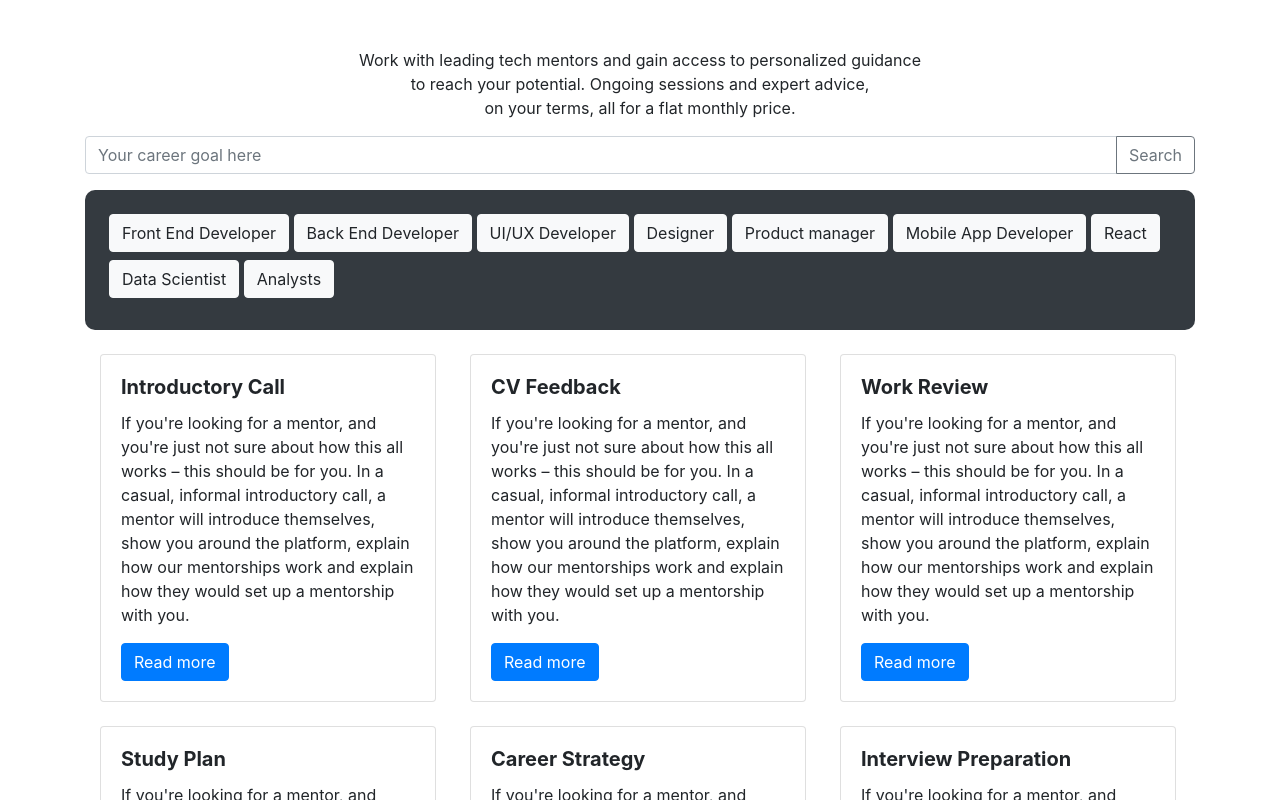
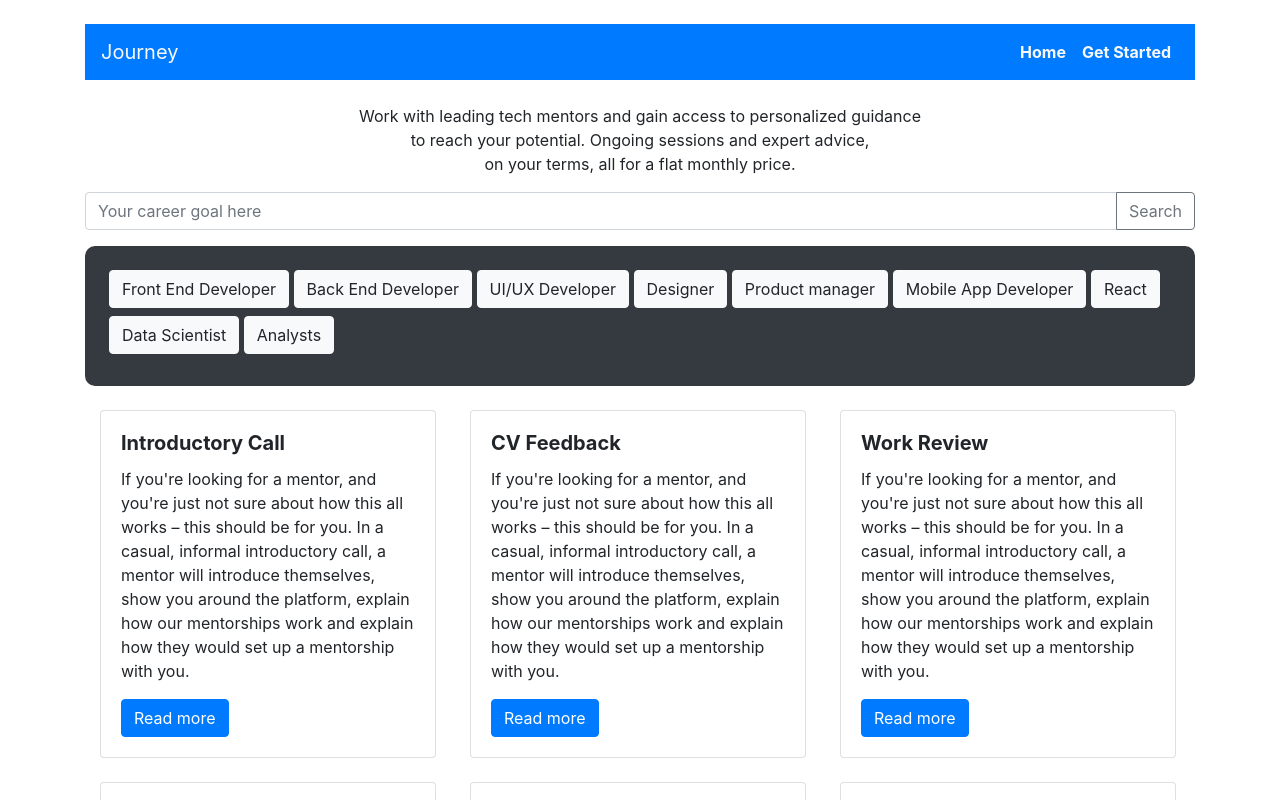
Before and after one commit to enjila/react-mentorship, a React (Create React App) app: page / in a window 1280 px wide. Shown: the top 800 px of the page. Built offline with nearby package versions, Linux system fonts and the light colour scheme.

Commit message:
NAvv Bar added

```diff
--- a/src/App.js
+++ b/src/App.js
@@ -1,10 +1,35 @@
 import "./App.css";
-import { Button, FormControl, InputGroup, Card } from "react-bootstrap";
+import {
+  Button,
+  FormControl,
+  InputGroup,
+  Card,
+  Navbar,
+  Nav,
+  NavDropdown,
+} from "react-bootstrap";
 import "bootstrap/dist/css/bootstrap.min.css";
 
 export default function App() {
   return (
     <div className="container pt-4">
+      <Navbar bg="primary" expand="lg">
+        <Navbar.Brand href="#home" className="text-light">
+          Journey
+        </Navbar.Brand>
+        <Navbar.Toggle aria-controls="basic-navbar-nav" />
+        <Navbar.Collapse id="basic-navbar-nav">
+          <Nav className="mr-auto"></Nav>
+          <Nav>
+            <Nav.Link href="#home" className="text-light">
+              <strong>Home</strong>
+            </Nav.Link>
+            <Nav.Link eventKey={2} href="#get-started" className="text-light">
+              <strong>Get Started</strong>
+            </Nav.Link>
+          </Nav>
+        </Navbar.Collapse>
+      </Navbar>
       <p className="text-center pt-4">
         Work with leading tech mentors and gain access to personalized guidance
         <br />
```
